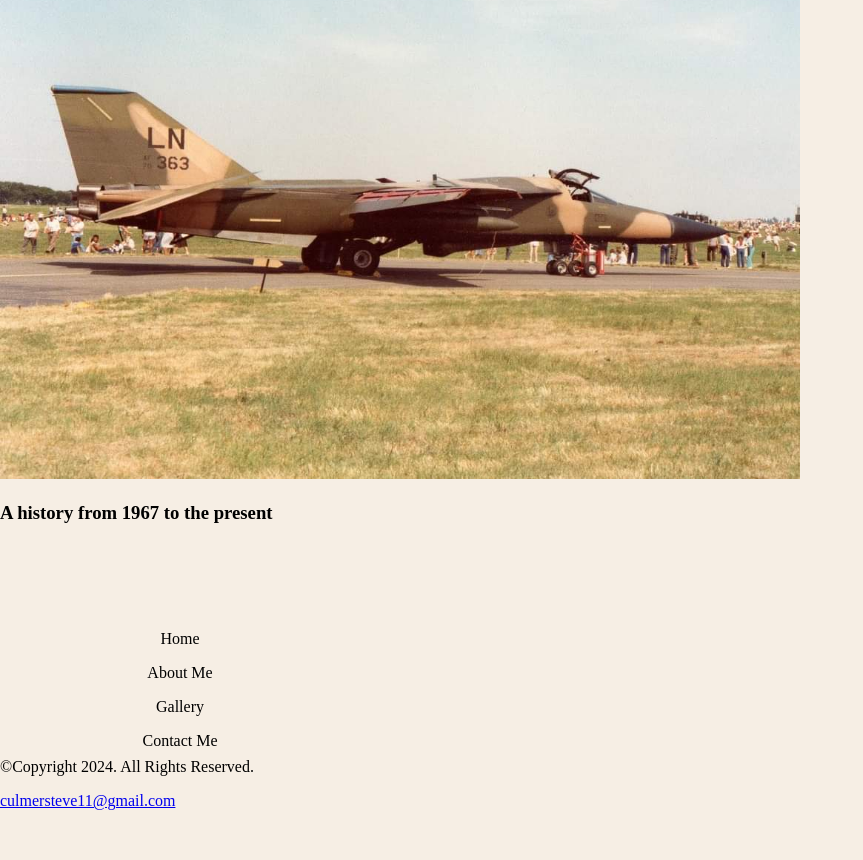
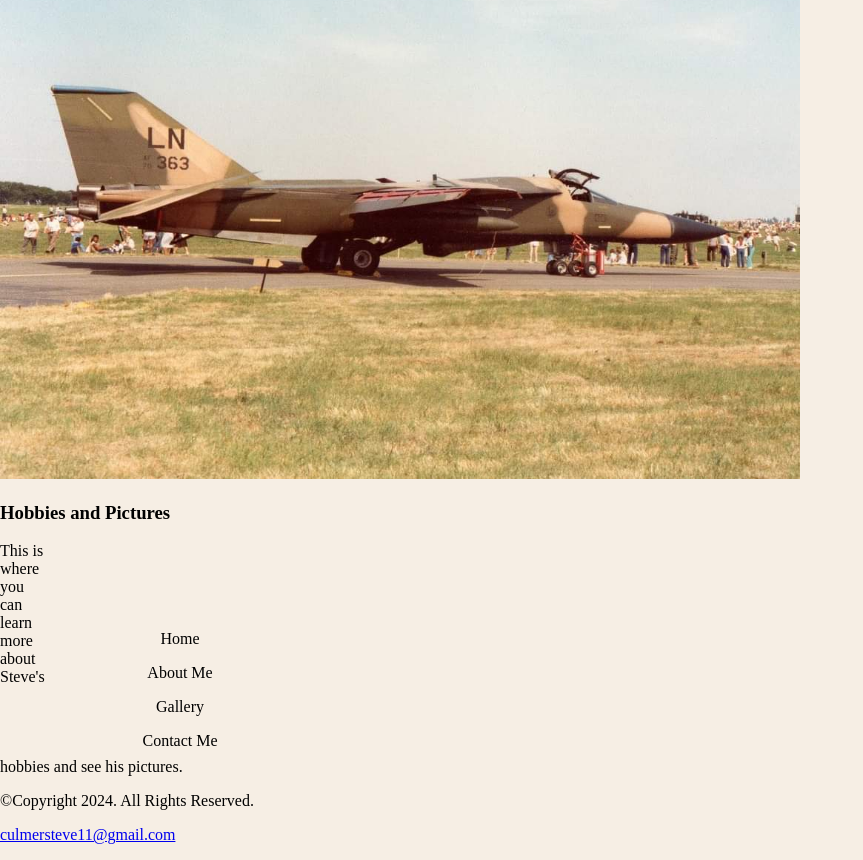
Before and after one commit to rikers99/biosite, a plain HTML site: page hobby.html in a window 1280 px wide. Shown: the part 95-955 px from the top of the page, without its empty margins (0-863 px from the left). Before the commit the page ends 921 px from the top, so only its background shows below. Drawn offline with Linux system fonts and the light colour scheme.

Commit message:
update hobby

```diff
--- a/hobby.html
+++ b/hobby.html
@@ -17,7 +17,7 @@
 
 			<a href="index1.html"><img src="images/f-111-aircraft.jpg" alt="f-111 aardvark aircraft" height="500" width="800"></a>
 
-			<h3>A history from 1967 to the present</h3>
+			<h3>Hobbies and Pictures</h3>
 <body>
 
 <!--Use the nav area to add hyperlinks to other pages within the website-->
@@ -31,9 +31,8 @@
 		</nav>
 
 	<!--Use the main area to add the main content of the webpage-->
-
 <main>
-
+	<p>This is where you can learn more about Steve's hobbies and see his pictures.</p>
 
 </main>
 
```
Also changed, not shown: about.html (+1 -2 lines).
